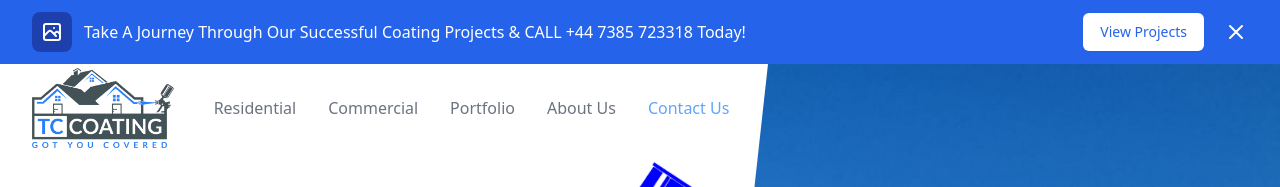
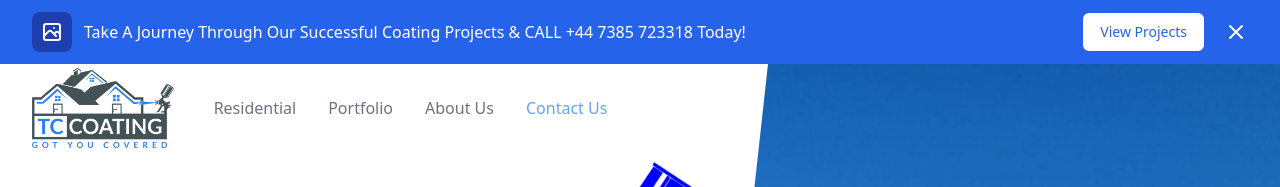
Before and after one commit to mikemhb/tcc-improve, a Next.js app: page / in a window 1280 px wide. Shown: the top 187 px of the page. Built offline with nearby package versions, Linux system fonts and the light colour scheme.

Commit message:
no more commercial

```diff
--- a/src/components/Navbar.tsx
+++ b/src/components/Navbar.tsx
@@ -5,7 +5,7 @@ import Link from "next/link";
 
 const navigation = [
   { name: "Residential", href: "/residential" },
-  { name: "Commercial", href: "/commercial" },
+  // { name: "Commercial", href: "/commercial" },
   { name: "Portfolio", href: "/portfolio" },
   { name: "About Us", href: "/about-us" },
 ];
```
